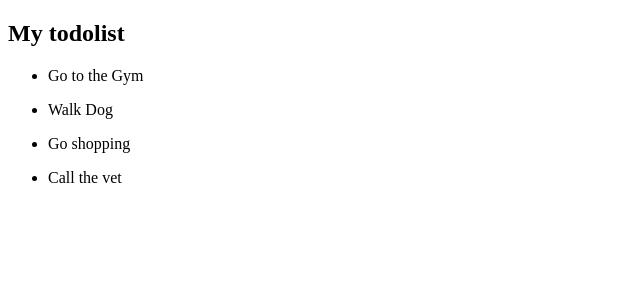
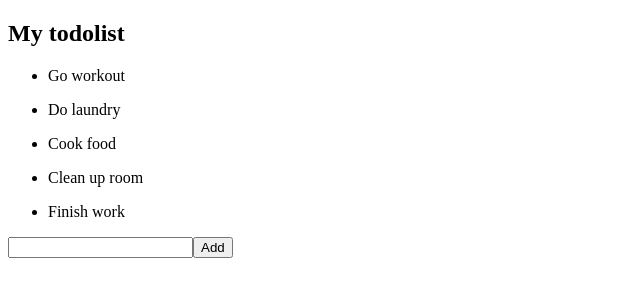
Before and after one commit to WilliamJGrace/tovue-app, a Vue app: page / in a window 1280 px wide. Shown: the top 300 px of the page, without its empty margins (0-640 px from the left). Built offline with nearby package versions, Linux system fonts and the light colour scheme.

Commit message:
Adding addtodo to app.vue

```diff
--- a/src/App.vue
+++ b/src/App.vue
@@ -1,42 +1,58 @@
 <template>
   <div id="app">
     <Todos v-bind:todos="todos"/>
+    <AddTodo v-on:add-todo="AddTodo"/>
   </div>
 </template>
 
 <script>
 
 import Todos from './components/todos'
+import AddTodo from './components/AddTodo'
 
 
 export default {
-  name: 'App',
+  name: 'app',
   components: {
-    Todos
+    Todos,
+    AddTodo
   },
   data() {
     return {
       todos: [
-        {id: 1,
-        title: "Go to the Gym",
-        completed: false
+        {
+          id: 1,
+          title: 'Go workout',
+          completed: false
         },
-        {id: 2,
-        title: "Walk Dog",
-        completed: false
+        {
+          id: 2,
+          title: 'Do laundry',
+          completed: false
         },
-        {id: 3,
-        title: "Go shopping",
-        completed: false
+        {
+          id: 3,
+          title: 'Cook food',
+          completed: false
         },
-        {id: 4,
-        title: "Call the vet",
-        completed: false
+        {
+          id: 4,
+          title: 'Clean up room',
+          completed: false
+        },
+        {
+          i: 5,
+          title: 'Finish work',
+          completed: false
         }
-      ]
+      ],
+    }
+  },
+  methods: {
+    addTodo(newTodoObj) {
+      this.todos = [...this.todos, newTodoObj];
     }
   }
-
 }
 </script>
 
```
